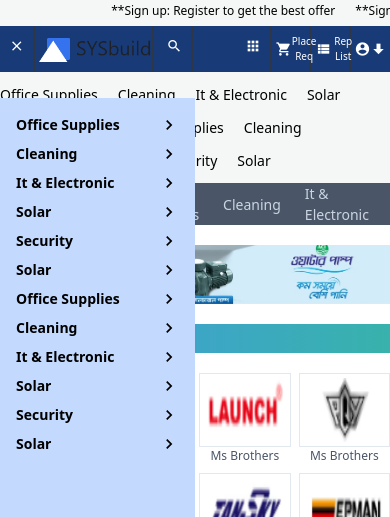
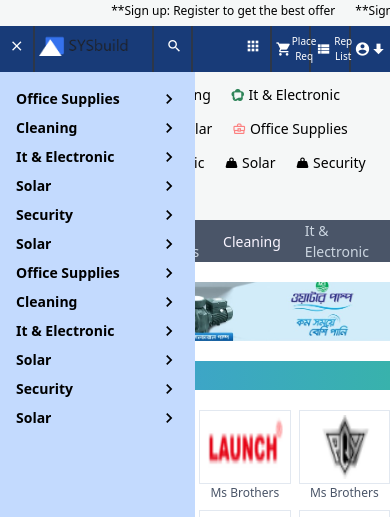
Before and after one commit to allImran/vue-tail-shop, a Vue app: page /subcategory/cleaning in a window 390 px wide. Both pictures are taken after a click on the element 17 px from the left and 49 px from the top of the page. Shown: the top 517 px of the page. Built offline with nearby package versions, Linux system fonts and the light colour scheme.

Commit message:
margin , padding add ,mobile doyar margin,padding, and header bottom icon add

```diff
--- a/src/components/atom/Tabs.vue
+++ b/src/components/atom/Tabs.vue
@@ -3,7 +3,7 @@
       v-for="(item, index) in tabs"
       :key="index"
       :to="`/subcategory/${item.slug}`"
-      :class="`${tabStyle} hover:text-gray-100`"
+      :class="`${tabStyle} hover:text-gray-100 ${/subcategory/+ item.slug == $route.path ? 'text-purple-100 font-medium' : 'text-gray-400'}`"
   >
     {{ item.title }}
   </router-link>
--- a/src/components/atom/mobileMenu/MegaMenuTitle.vue
+++ b/src/components/atom/mobileMenu/MegaMenuTitle.vue
@@ -10,7 +10,13 @@
     </div>
 
     <ul :class="menuHeight" class="ml-4 overflow-hidden dropdown-menu font-normal">
-      <li v-for="(row,index) in items" :key="index">{{ row.title }}</li>
+
+      <li v-for="(row,index) in items" :key="index">
+        <router-link :to="`/subcategory/${row.slug}`">
+          {{ row.title }}
+        </router-link>
+      </li>
+
     </ul>
   </li>
 </template>
@@ -20,17 +26,17 @@
   name: "MegaMenuTitle",
   props: {
     title: {
-      default:'Main menu'
+      default: 'Main menu'
     },
-    items:{
-      type:Array
+    items: {
+      type: Array
     }
 
   },
   data() {
     return {
       showMenu: false,
-      lmn:'h-full'
+      lmn: 'h-full'
     };
   },
 
--- a/src/components/molecule/home/SliderSection.vue
+++ b/src/components/molecule/home/SliderSection.vue
@@ -12,7 +12,7 @@
 
         <div class="flex justify-between">
 
-          <img class="hidden md:block  w-1/4 mt-5 object-fill" src="/images/add.jpg" alt="" />
+          <img class="hidden md:block  w-1/4 mt-5 object-fill h-16" src="/images/sliders/box/add_one.png" alt="" />
 
           <img class="hidden md:block  w-3/4	pl-2 mt-5 object-fill" src="/images/add.jpg" alt="" />
 
--- a/src/components/molecule/navigation/HeaderBottom.vue
+++ b/src/components/molecule/navigation/HeaderBottom.vue
@@ -3,10 +3,12 @@
     <div class="container mx-auto">
       <div class="flex justify-start flex-wrap">
         <router-link
-            class="text-sm hover:text-purple-800 pr-5 mb-3"
             v-for="(row,index) in headerBottom"
+            :class="`text-sm  hover:text-purple-900 pr-5 mb-3 ${/category/+ row.slug == $route.path ? 'text-purple-900 font-medium' : ''}`"
             :key="index"
-            :to="`/category/${row.slug}`">{{ row.title }}
+            :to="`/category/${row.slug}`">
+          <span :class="`mdi ${row.icon} ${row.color}`"></span>
+          {{ row.title }}
         </router-link>
 
       </div>
--- a/src/components/molecule/navigation/mobile/MobileHeader.vue
+++ b/src/components/molecule/navigation/mobile/MobileHeader.vue
@@ -12,7 +12,7 @@
         <div class="col-span-3 sm:col-span-3 py-2 border-r-2 border-gray-800">
           <div class="flex items-center">
             <router-link to="/">
-              <img src="/images/logo.png" alt="">
+              <img class="w-4/5 sm:w-full" src="/images/logo.png" alt="">
             </router-link>
           </div>
 
@@ -27,8 +27,6 @@
         <div class="col-span-1 sm:col-span-1 py-2 cursor-pointer border-r-2 border-gray-800" @click="open = !open">
           <span class="mdi mdi-apps text-md sm:text-3xl text-white"></span>
         </div>
-
-
 
         <div class="col-span-1 sm:col-span-1 py-2 border-r-2 border-gray-800">
           <router-link class="flex items-center text-white" to="#">
@@ -56,7 +54,7 @@
       </div>
 
       <transition name="mobileSlide">
-        <div v-show="toogle" class="absolute x-10 inset-x-0 transform  z-10" style="top: 98px">
+        <div v-show="toogle" class="absolute x-10 inset-x-0 transform  z-10 mega-menu-top">
           <MegaMenu/>
         </div>
       </transition>
@@ -68,7 +66,7 @@
       </transition>
 
       <transition name="mobileSearch">
-        <div v-show="searchToogle" class="absolute x-10 inset-x-0 transform  z-10" style="top: 98px">
+        <div v-show="searchToogle" class="absolute x-10 inset-x-0 transform  z-10 mega-menu-top">
           <SearchBox/>
         </div>
       </transition>
@@ -111,5 +109,18 @@
 
 
 <style scoped>
+@media (min-width: 650px) and (max-width: 767px){
+  .mega-menu-top
+  {
+    top:88px;
+  }
 
+}
+
+@media (min-width: 450px) and (max-width: 649px) {
+  .mega-menu-top
+  {
+    top:72px;
+  }
+}
 </style>
--- a/src/data/headerBottom.js
+++ b/src/data/headerBottom.js
@@ -95,6 +95,8 @@
         id: 5,
         title: 'Security',
         slug:'security',
+        icon: "mdi-weight",
+        color: "text-black-500",
         items: [
             {
                 id: 1,
@@ -215,6 +217,8 @@
         id: 11,
         title: 'Security',
         slug: 'security-11',
+        icon: "mdi-weight",
+        color: "text-black-500",
         items: [
             {
                 id: 1,
```
Also changed, not shown: public/images/sliders/box/add_one.png (added).
